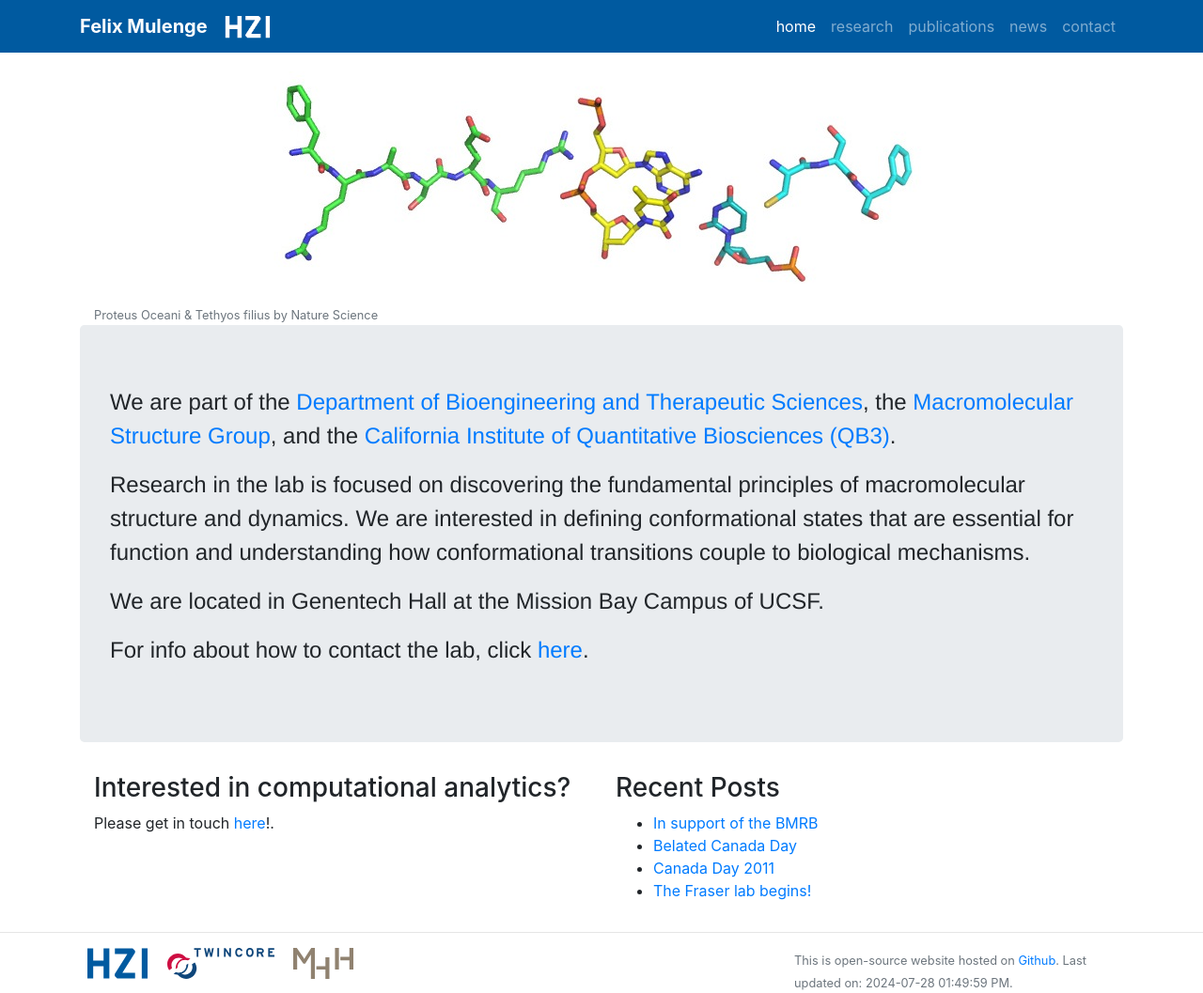
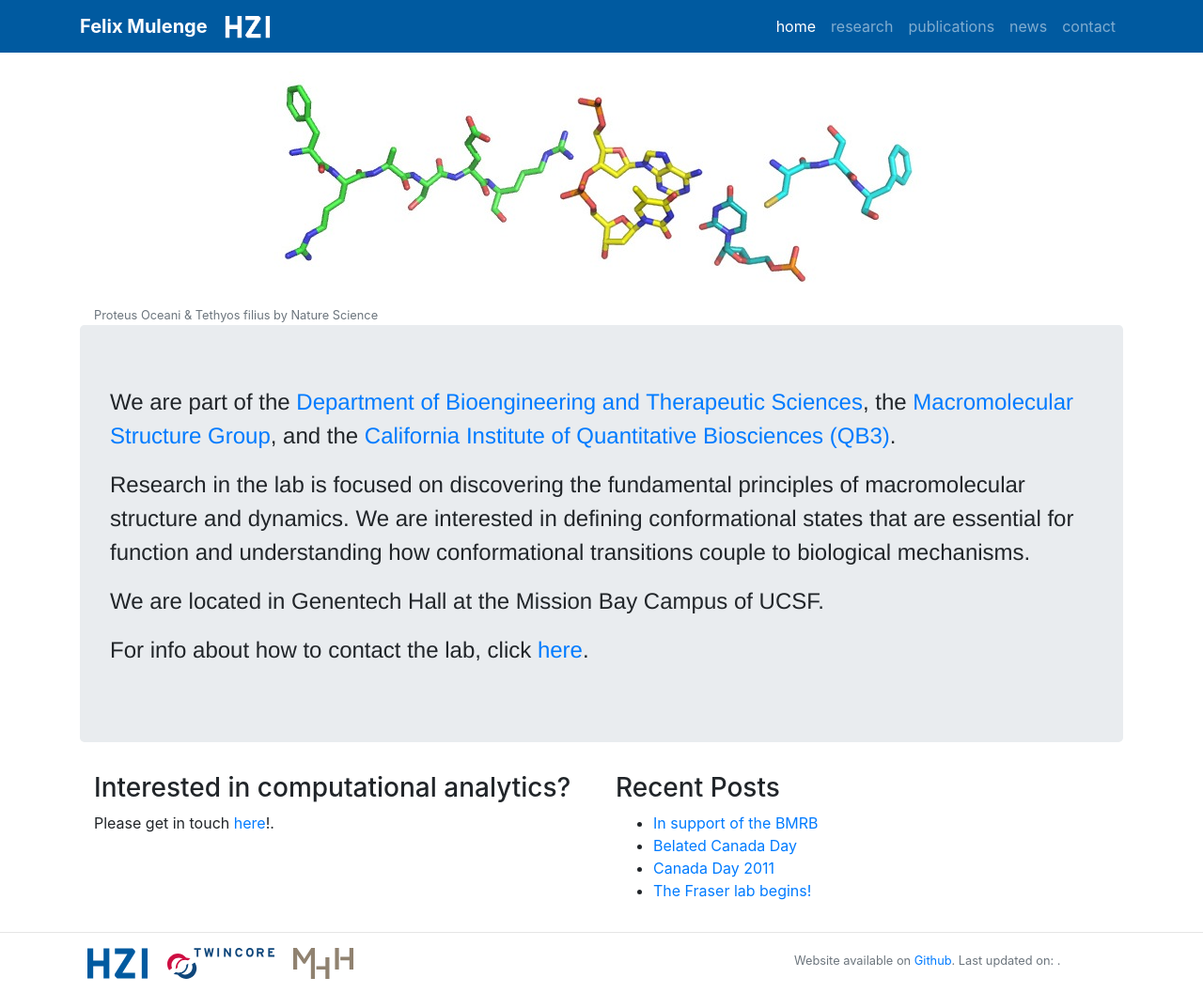
Before and after one commit to fmulenge/fmulenge.github.io, a Jekyll site: the page built from index.md, in a window 1280 px wide. Shown: the whole page at 94% size. Built offline with Jekyll 4.4.1, drawn with Linux system fonts in a browser that asks for light colours.

Commit message:
Update footer.html

```diff
--- a/_includes/footer.html
+++ b/_includes/footer.html
@@ -15,7 +15,7 @@
                 </a>
             </div>
             <div class="col-md-4">
-                <small class="text-muted"> This is open-source website hosted on <a href="https://github.com/fmulenge/fmulenge.github.io">Github</a>. Last updated on: {{ "now" | date: "%Y-%m-%d %r" }}.</small>
+                <small class="text-muted"> Website available on <a href="https://github.com/fmulenge/fmulenge.github.io">Github</a>. Last updated on: {{ date: "%Y-%m-%d %r" }}.</small>
             </div>
         </div>
       </div>
```
